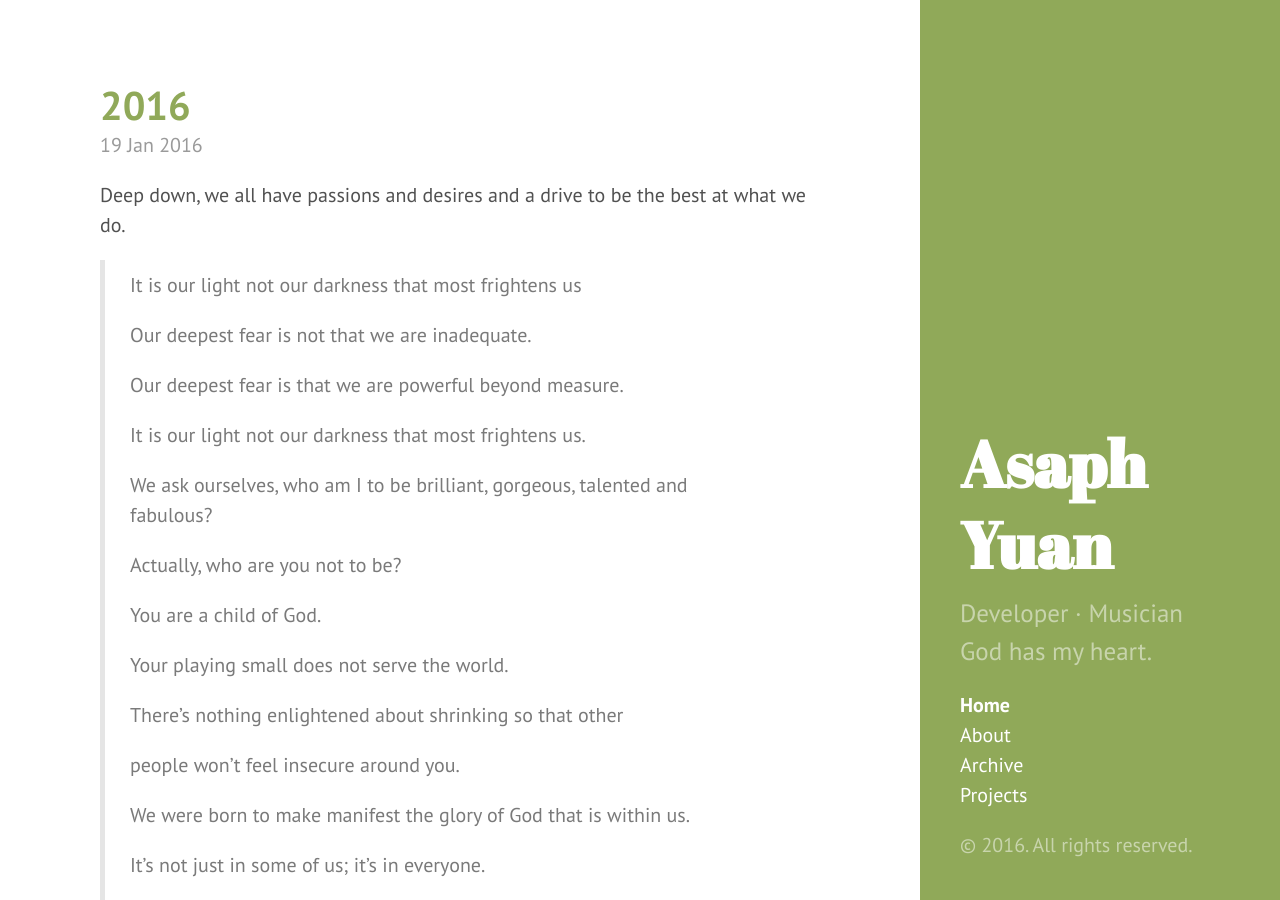
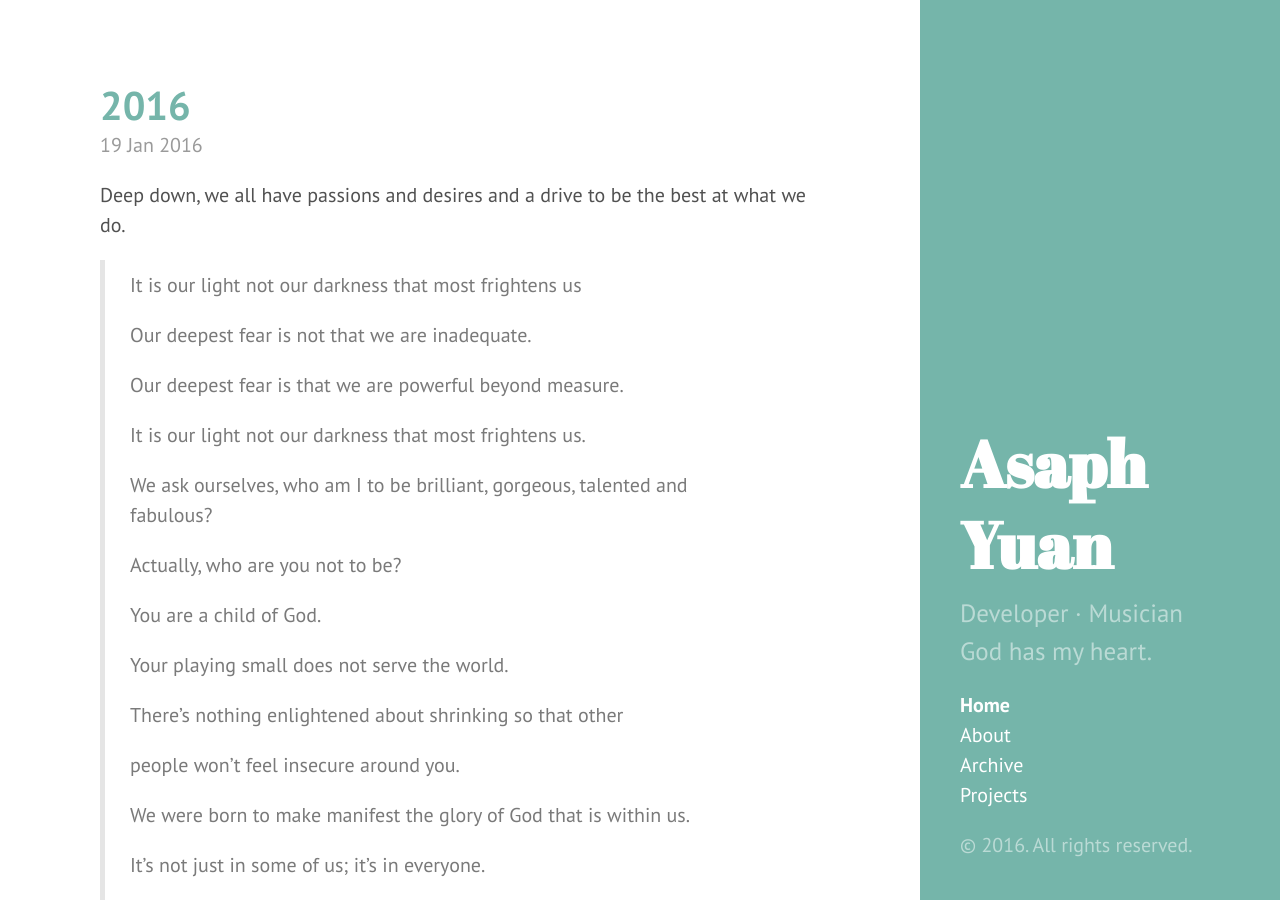
Before and after one commit to asaphy/asaphy.github.io, a Jekyll site: the page built from index.html, in a window 1280 px wide and 900 px high. Built offline with Jekyll 4.4.1, drawn with Linux system fonts in a browser that asks for light colours; the list of posts is cut into pages by our own code.

```diff
--- a/_layouts/default.html
+++ b/_layouts/default.html
@@ -3,7 +3,7 @@
 
   {% include head.html %}
 
-  <body class="theme-base-0b layout-reverse">
+  <body class="theme-base-0c layout-reverse">
 
     {% include sidebar.html %}
 
```
